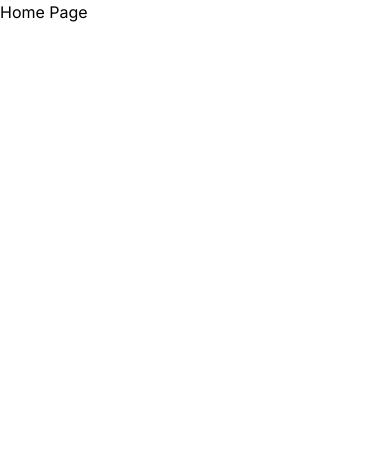
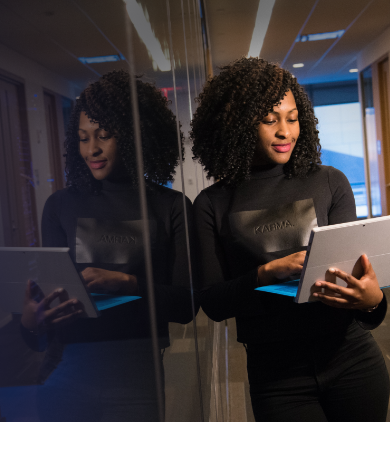
Before and after one commit to BeginnerLevelUP/Team-Front_end-Example, a Next.js app: page / in a window 390 px wide. Shown: the top 460 px of the page. Built offline with nearby package versions, Linux system fonts and the light colour scheme.

Commit message:
fixed the background image so it looks like figma file on both desktop and mobile

```diff
--- a/app/page.tsx
+++ b/app/page.tsx
@@ -3,7 +3,12 @@
 export default function Home() {
   return (
     <>
-    <h1>Home Page</h1>
+    {/* Container */}
+    <div className="w-screen h-screen">
+      {/* Banner */}
+      <section className="bg-[url('../public/homePageAssests/hero-img.png')] lg:h-full h-1/2 bg-no-repeat bg-cover lg:bg-top  lg:bg-cover lg:bg-100% bg-[75%]">
+      </section>
+    </div>
     </>
   );
 }
```
Also changed, not shown: public/homePageAssests/hero-img.png (added).
